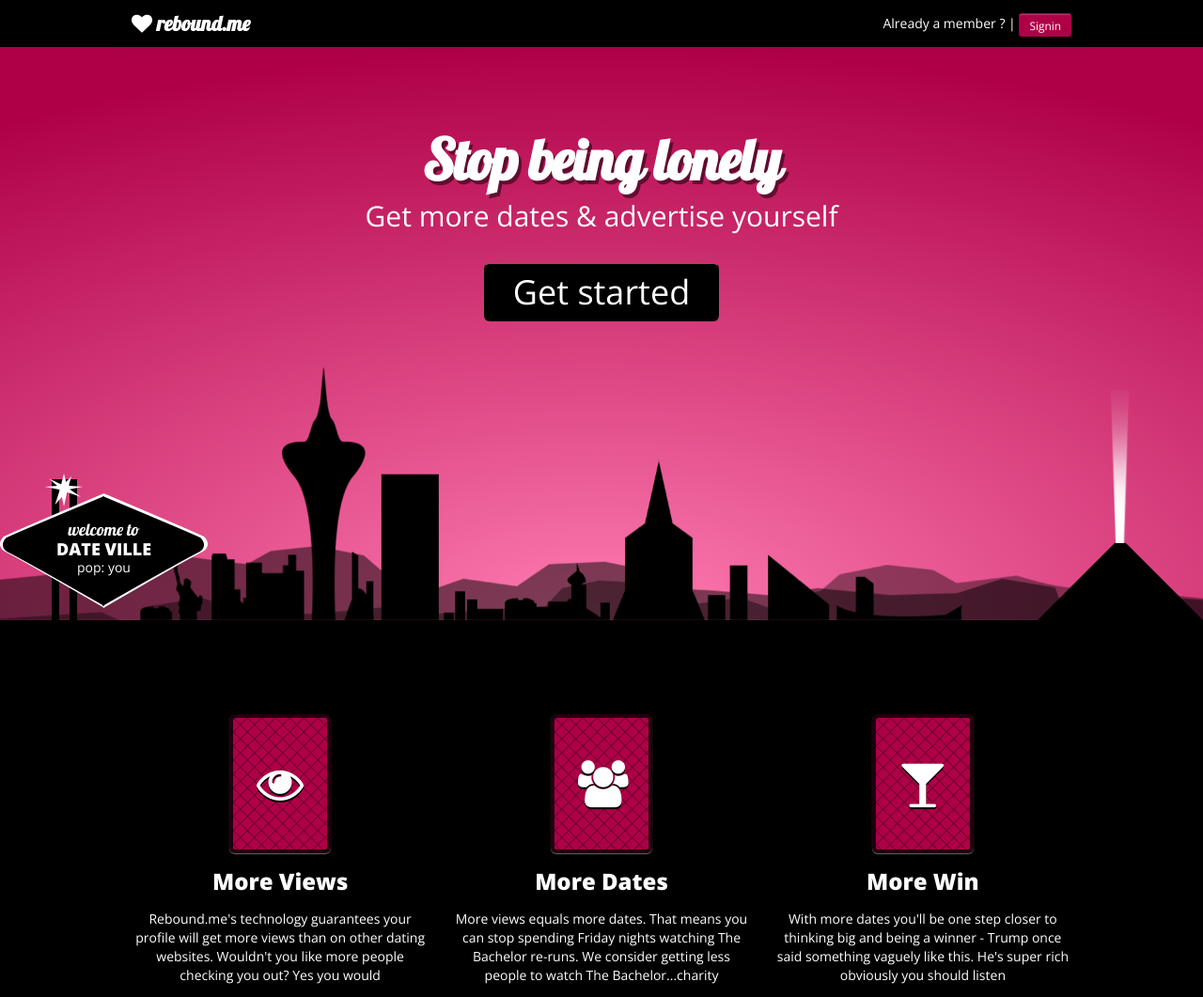
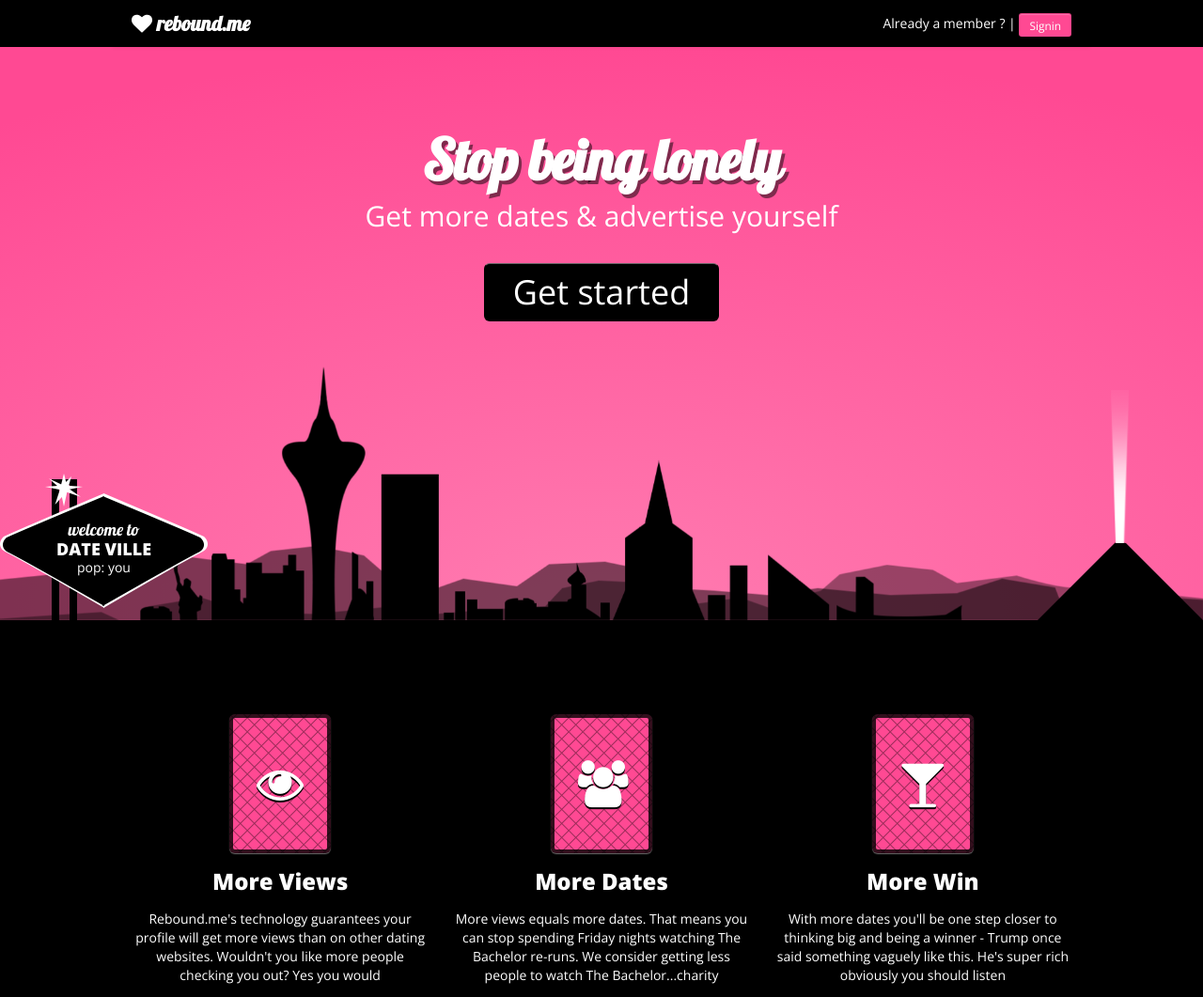
Before and after one commit to jcarver989/html5-talk, a website: page prototype/index.html in a window 1280 px wide. Shown: the top 1061 px of the page at 94% size. Drawn offline with nearby package versions, Linux system fonts and the light colour scheme.

Commit message:
pink the prototype

```diff
--- a/prototype/less/custom.less
+++ b/prototype/less/custom.less
@@ -3,7 +3,7 @@
   height: 140px;
   width: 100px;
   margin: 0 auto;
-  background: url("../img/pattern.png") @tertiary;
+  background: url("../img/pattern.png") @secondary;
   display: block;
   position: relative;
   border-radius: 6px;
--- a/prototype/less/navigation.less
+++ b/prototype/less/navigation.less
@@ -32,7 +32,7 @@
 
   .btn {
     margin: 0;
-    background: @tertiary;
+    background: @secondary;
     color: #fff;
     text-shadow: none;
     border-bottom: none;
--- a/prototype/less/scaffolding.less
+++ b/prototype/less/scaffolding.less
@@ -17,7 +17,7 @@
   text-align: center;
   color: #fff;
   background: @secondary;
-  background: -webkit-radial-gradient(50% 100%, 100% 100%, lighten(@secondary, 10%), @tertiary);
+  background: -webkit-radial-gradient(50% 100%, 100% 100%, lighten(@secondary, 10%), @secondary);
 
   img.background {
     position: absolute;
```
